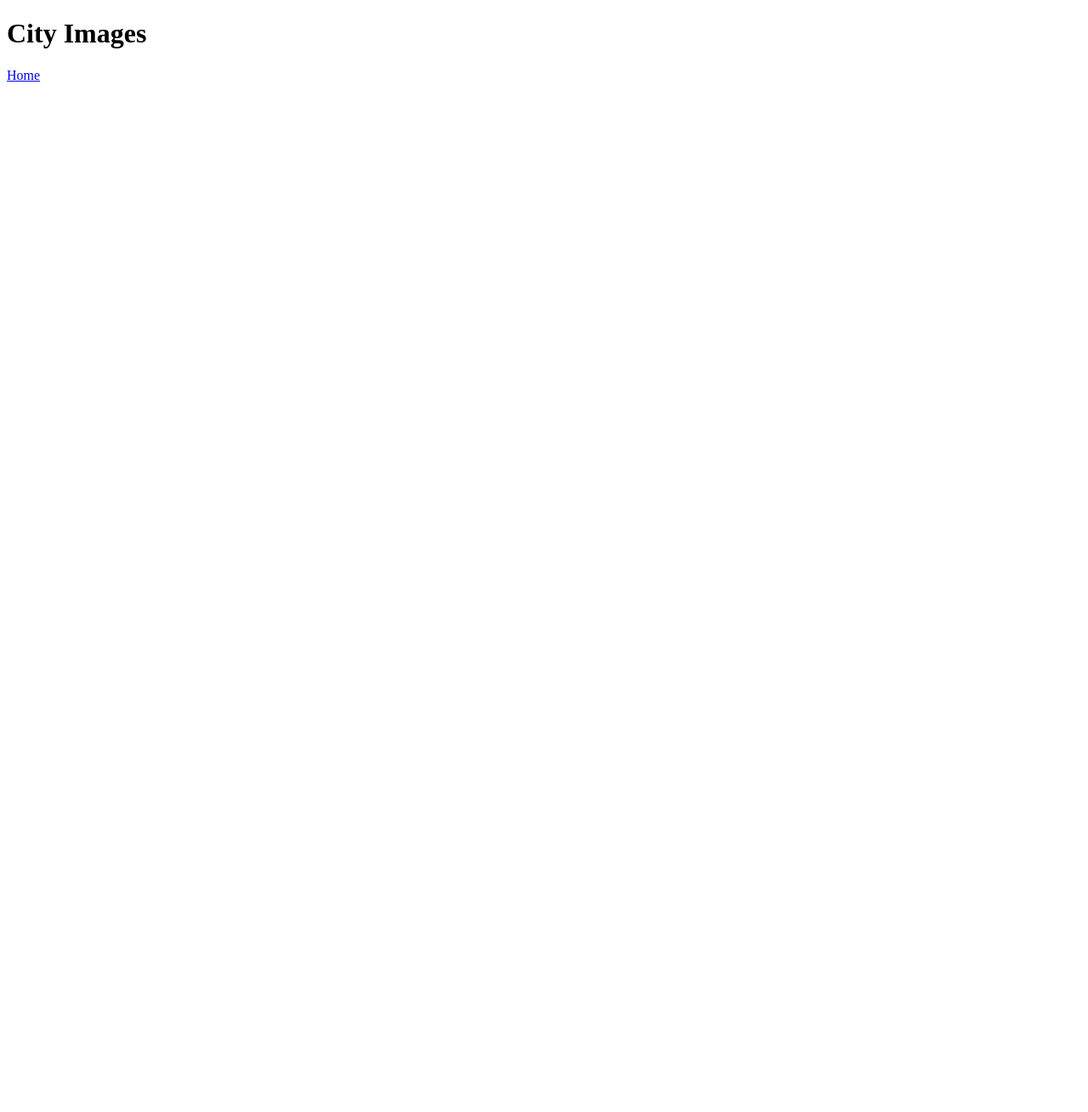
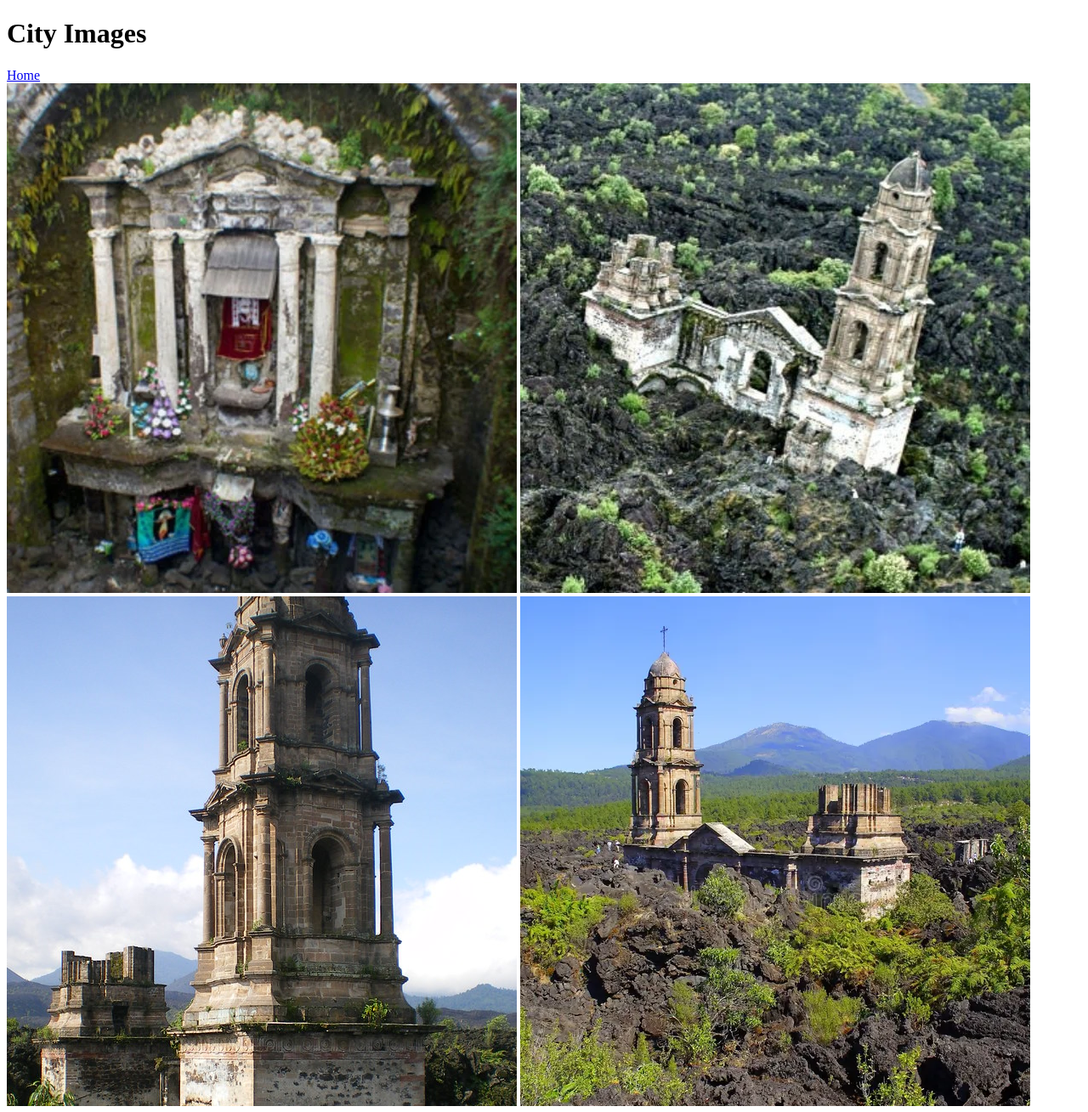
Before and after one commit to antoniosorianodev/simple_travel_site, a plain HTML site: page cityimages.html in a window 1280 px wide. Shown: the whole page at 85% size. Before the commit the page ends 800 px from the top, so only its background shows below. Drawn offline with Linux system fonts and the light colour scheme.

Commit message:
Flushed out cityimages page

```diff
--- a/cityimages.html
+++ b/cityimages.html
@@ -8,5 +8,13 @@
     <body>
         <header><h1>City Images</h1></header>
         <nav><a href="./index.html">Home</a></nav>
+        <div>
+            <img src="./images/image1.png" alt="">
+            <img src="./images/image2.png" alt="">
+        </div>
+        <div>
+            <img src="./images/image3.png" alt="">
+            <img src="./images/image4.png" alt="">
+        </div>
     </body>
 </html>
```
Also changed, not shown: index.html (+2 -0 lines), images/image1.png (added), images/image2.png (added), images/image3.png (added), images/image4.png (added).
